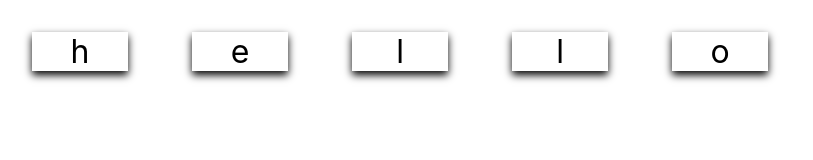
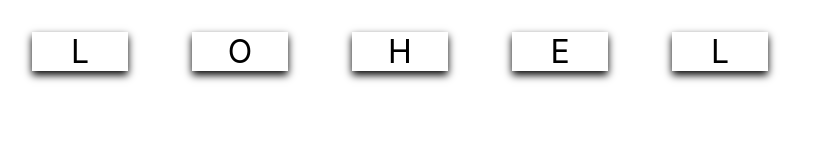
Before and after one commit to nppdon/labReact, a React (Create React App) app in the folder card-game/: page / in a window 1280 px wide. Shown: the top 160 px of the page, without its empty margins (0-813 px from the left). Built offline with nearby package versions, Linux system fonts and the light colour scheme.

Commit message:
Send ShuffleWord to Character Class
send word that got from motherclass(app.js) to conts prepareStateFromWord for shuffling word and send that word to characterclass

```diff
--- a/card-game/src/CharacterCard.js
+++ b/card-game/src/CharacterCard.js
@@ -7,9 +7,9 @@ export default class CharacterCard extends Component {
         }
     }
 
-    componentDidUpdate(prevProps){
+    /*componentDidUpdate(prevProps){
         this.setState({active: false})
-    }
+    }*/
 
     activate = () =>{
         if(!this.state.active){
--- a/card-game/src/WordCard.js
+++ b/card-game/src/WordCard.js
@@ -14,11 +14,25 @@ const prepareStateFromWord = (given_word) => {
     }
 }
 export default class WordCard extends Component{
+
+    constructor(props){
+        super(props)
+        this.state = prepareStateFromWord(this.props.value)
+    }
+
     activationHandler = (c) => {
-        let guess = [...this.state.guess.c]
-        this.setState({guess})
-        if(guess.length == this.state.chars.length){
-            if(guess.join('').toString() == this.state.word){
+
+        //console.log(`${c} has been activated.`)
+
+        let guess = [...this.state.guess, c]
+
+
+        this.setState({
+            guess
+        })
+
+        if(guess.length === this.state.chars.length){
+            if(guess.join('').toString() === this.state.word){
                 this.setState({guess: [], completed: true})
             }
             else{
@@ -29,7 +43,7 @@ export default class WordCard extends Component{
     render(){
         return (
             <div>
-                { Array.from(this.props.value).map((c,i) => <CharacterCard value={c} key={i} activationHandler={this.activationHandler}/>)}
+                { Array.from(this.state.chars).map((c,i) => <CharacterCard value={c} key={i} activationHandler={this.activationHandler}/>)}
             </div>
         );
     }
```
Also changed, not shown: 1 other file (tests, documents, lock files or other folders).
